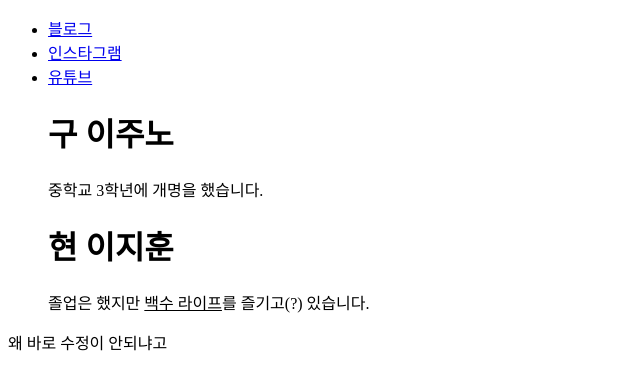
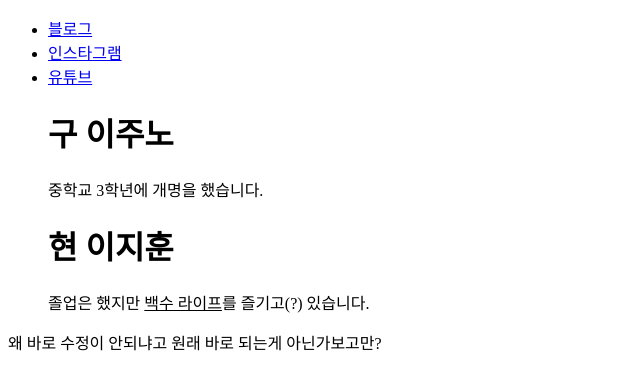
Before and after one commit to 2Juzzang/Juzzang, a plain HTML site: page index.html in a window 1280 px wide. Shown: the whole page, without its empty margins (0-640 px from the left). Drawn offline with Linux system fonts and the light colour scheme.

Commit message:
Add files via upload

```diff
--- a/index.html
+++ b/index.html
@@ -1,7 +1,7 @@
 <!doctype html>
 <html>
 <head>
-  <title>난 앞으로만 가다</title>
+  <title>이지훈은 누구인가</title>
   <meta charset="utf-8">
 </head>
 <body>
@@ -19,3 +19,4 @@
 </blockquote>
 </body>
 왜 바로 수정이 안되냐고
+원래 바로 되는게 아닌가보고만?
```
